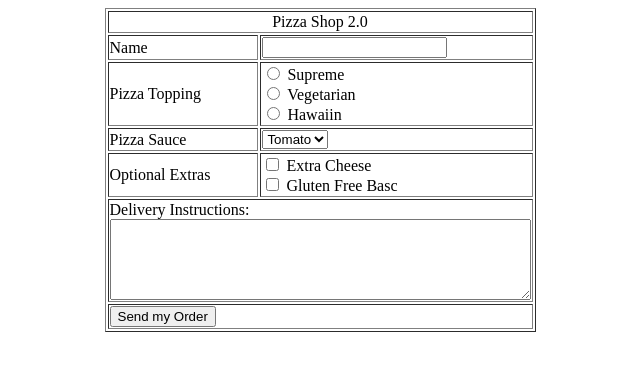
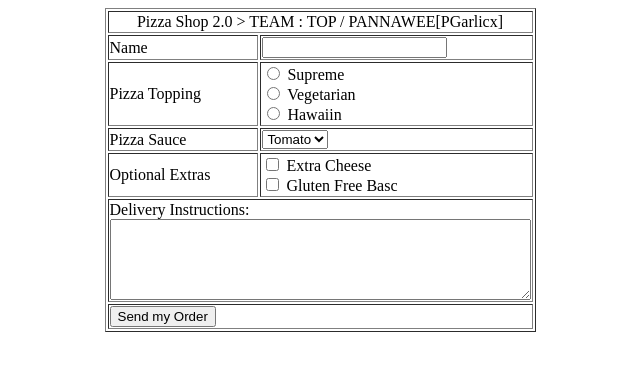
Before and after one commit to PGarlicx/_workshop_git_00, a plain HTML site: page Pizza_Shop.html in a window 1280 px wide. Shown: the whole page, without its empty margins (320-960 px from the left). Drawn offline with Linux system fonts and the light colour scheme.

Commit message:
add team name and my name

```diff
--- a/Pizza_Shop.html
+++ b/Pizza_Shop.html
@@ -4,8 +4,9 @@
     </HEAD>
 
     <BODY>
-        <table align="center" width="300" border="1">
-            <tr><td colspan="2" align="center">Pizza Shop 2.0</td></tr>
+        <form name="pizza_form" id="pizza_form" action="#">
+            <table align="center" border="1">
+                <tr><td colspan="2" align="center">Pizza Shop 2.0 > TEAM : TOP / PANNAWEE[PGarlicx]</td></tr>
                 <tr>
                     <td>Name</td>
                     <td><input type="text" name="c_name" id="c_name"></td>
@@ -45,5 +46,6 @@
                     </td>
                 </tr>
             </table>
+        </form>
     </BODY>
    </HTML>
```
Lines whose indentation alone changed are shown as unchanged.
